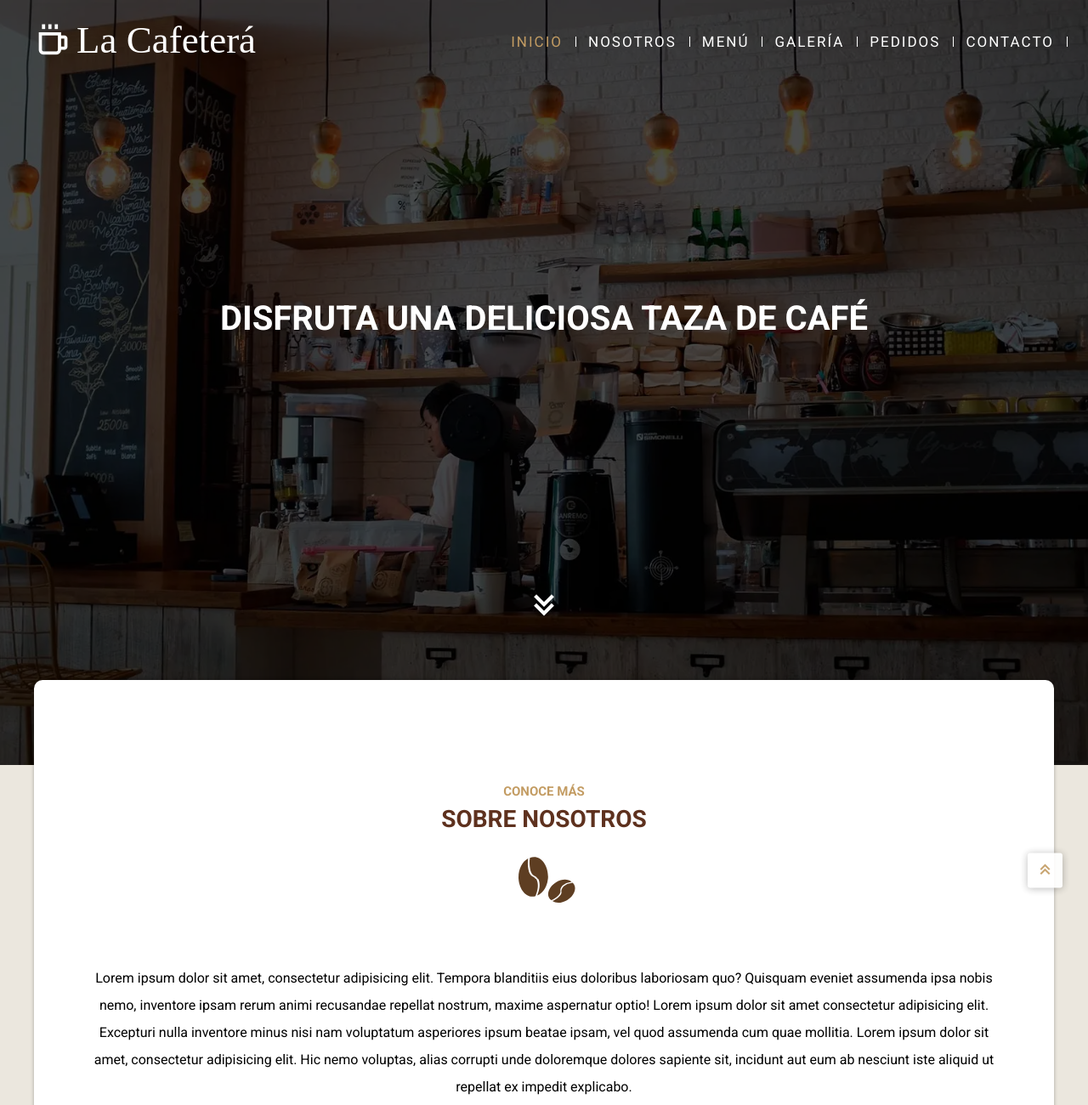
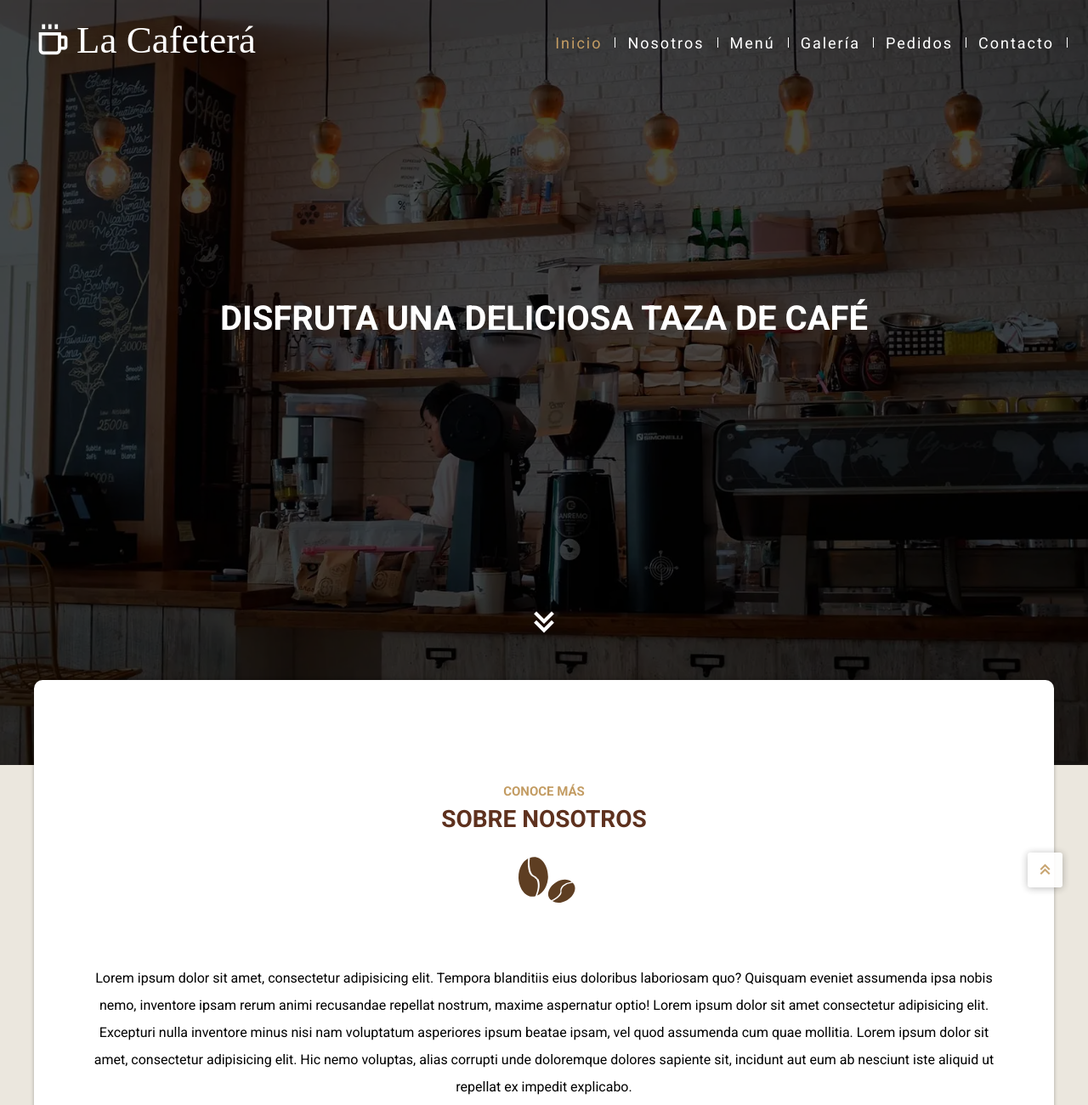
Before and after one commit to RaulQD/venta-cafe, a website: page index.html in a window 1280 px wide. Shown: the top 1300 px of the page at 85% size. Drawn offline with nearby package versions, Linux system fonts and the light colour scheme; files that its build step writes are made by us from their sources; a web font is replaced by a local one.

Commit message:
arreglando

```diff
--- a/src/js/app.js
+++ b/src/js/app.js
@@ -86,7 +86,7 @@ window.addEventListener('scroll', scrollActive);
 function scrollUp() {
     const scrollUp = document.querySelector('#scroll-up');
 
-    if (this.scrollY >= 350) {
+    if (this.scrollY >= 550) {
         scrollUp.classList.add('show-scroll');
     } else {
         scrollUp.classList.remove('show-scroll');
--- a/src/scss/base/_utilities.scss
+++ b/src/scss/base/_utilities.scss
@@ -75,10 +75,12 @@
     z-index:10;
     opacity: .9;
 
-    transition-duration: .4s;
+    transition-duration: .3s;
     transition-property: opacity;
-    animation: up 2s infinite;
+    animation: up 3s infinite;
     &:hover{
+        background-color:$secondColour;
+        color:$whiteColour;
         opacity: 1;
     }
     @keyframes up {
--- a/src/scss/header/_header.scss
+++ b/src/scss/header/_header.scss
@@ -11,7 +11,7 @@
 
 }
 .scroll-header{
-    background-color: $lightGreyColour;
+    background-color: $lightCafeColour;
     box-shadow: 0 1px 4px rgba(0 0 0 / .30);
     .nav__logo{
         color:$blackColour;
--- a/src/scss/header/_nav.scss
+++ b/src/scss/header/_nav.scss
@@ -27,14 +27,13 @@
     .nav__links{
         position: relative;
         color:$blackColour;
-        text-transform: uppercase;
         letter-spacing: 2px;
         font-weight: 500;
         font-size: 2.2rem;
         transition: .3s;
         @include m.tablet {
             color:$whiteColour;
-            font-size:1.7rem;
+            font-size:1.8rem;
             &::after{
                 content:'';
                 position: absolute;
@@ -79,7 +78,7 @@
             background-color: $blackColour;
         }
         @include m.tablet {
-            font-size: 1.6rem;
+            font-size: 1.8rem;
          }
     }
     .active-link{
--- a/src/scss/home/_footer.scss
+++ b/src/scss/home/_footer.scss
@@ -41,6 +41,10 @@
     .footer_link{
         color:$whiteColour;
         font-size: 1.8rem;
+        transition: .3s;
+        &:hover{
+            color:$secondClourAlt;
+        }
     }
 }
 .footer-icon{
--- a/src/scss/home/_home.scss
+++ b/src/scss/home/_home.scss
@@ -40,7 +40,7 @@
                     color:$secondColour;
                 }
                 @include m.tablet {
-                    margin: 23rem auto;
+                    margin: 25rem auto;
                  }
             }
             @keyframes scroll {
```
Also changed, not shown: build/css/app.css, build/js/app.js.
